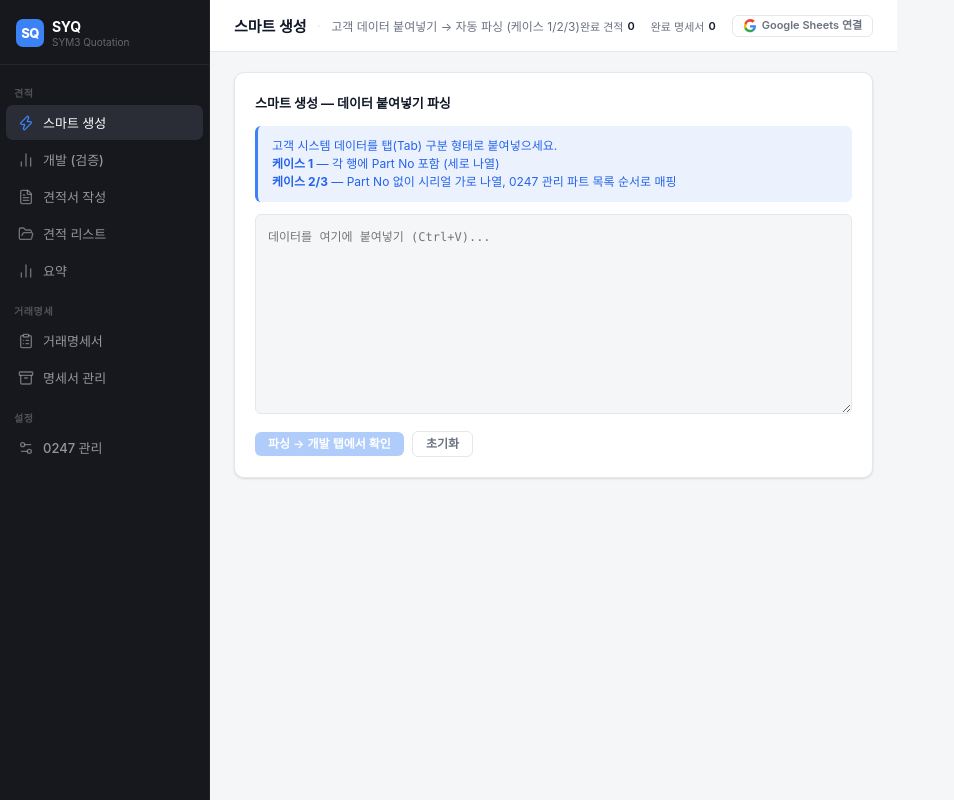
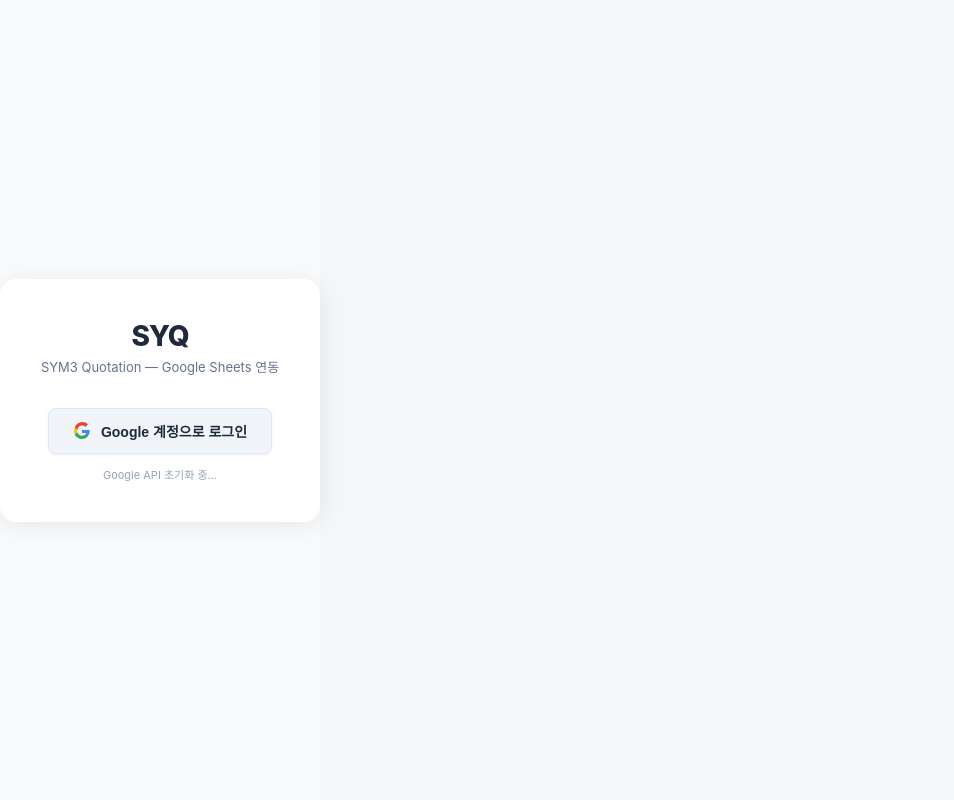
Before and after one commit to hgpark27-alt/SYQ, a React (Vite) app in the folder front/: page / in a window 1280 px wide. Shown: the whole page, without its empty margins (0-954 px from the left). Built offline with nearby package versions, Linux system fonts and the light colour scheme; a web font is replaced by a local one.

Commit message:
fix: localStorage 완전 제거 — Google Sheets가 유일한 저장소로 변경

```diff
--- a/front/src/App.jsx
+++ b/front/src/App.jsx
@@ -4,14 +4,13 @@
   ClipboardList, Archive, Settings2
 } from "lucide-react";
 import {
-  bootstrapData,
-  getKits, setKits as storeSetKits,
-  getQuotes, setQuotes as storeSetQuotes,
-  getTradeDocs, setTradeDocs as storeSetTradeDocs,
-  getSettings,
+  setKits as storeSetKits,
+  setQuotes as storeSetQuotes,
+  setTradeDocs as storeSetTradeDocs,
+  setQuoteSeqMap, getQuoteSeqMap,
   pullFromSheets
 } from "./utils/storage";
-import { initGapi, initGsi, signIn, signOut, isSignedIn } from "./utils/gsheets";
+import { initGapi, initGsi, signIn, signOut } from "./utils/gsheets";
 import {
   calculateItem, calculateQuote,
   formatUSD,
@@ -1224,38 +1223,47 @@
   const [tradeDocs, setTradeDocs] = useState([]);
   const [activeQuoteId, setActiveQuoteId] = useState(null);
   const [parsedData, setParsedData]       = useState(null);
-  const [gUser, setGUser]   = useState(null);   // 로그인된 Google 계정 이메일
-  const [gSyncing, setGSyncing] = useState(false);
+  const [gReady, setGReady]     = useState(false);   // gapi+gsi 초기화 완료
+  const [gUser, setGUser]       = useState(null);
+  const [gLoading, setGLoading] = useState(false);   // 로그인 or 데이터 로딩 중
 
   const persistKits      = useCallback((v) => { setKits(v);      storeSetKits(v);      }, []);
   const persistQuotes    = useCallback((v) => { setQuotes(v);    storeSetQuotes(v);    }, []);
   const persistTradeDocs = useCallback((v) => { setTradeDocs(v); storeSetTradeDocs(v); }, []);
 
   useEffect(() => {
-    bootstrapData();
-    setKits(getKits());
-    setQuotes(getQuotes());
-    setTradeDocs(getTradeDocs());
-    Promise.all([initGapi(), initGsi()]).catch(console.warn);
+    Promise.all([initGapi(), initGsi()])
+      .then(() => setGReady(true))
+      .catch(console.warn);
   }, []);
 
+  const loadFromSheets = async () => {
+    setGLoading(true);
+    try {
+      const { kits: k, quotes: q, tradeDocs: t, quoteSeqMap } = await pullFromSheets();
+      setKits(k); setQuotes(q); setTradeDocs(t);
+      if (quoteSeqMap) window.__syqSeqMap = quoteSeqMap;
+    } finally {
+      setGLoading(false);
+    }
+  };
+
   const handleSignIn = async () => {
+    setGLoading(true);
     try {
       await signIn();
-      setGSyncing(true);
-      const { kits: k, quotes: q, tradeDocs: t } = await pullFromSheets();
-      setKits(k); setQuotes(q); setTradeDocs(t);
       setGUser("연결됨");
+      await loadFromSheets();
     } catch (e) {
       alert("Google 로그인 실패: " + e.message);
-    } finally {
-      setGSyncing(false);
+      setGLoading(false);
     }
   };
 
   const handleSignOut = () => {
     signOut();
     setGUser(null);
+    setKits([]); setQuotes([]); setTradeDocs([]);
   };
 
   const goToQuote = (id) => {
@@ -1352,6 +1360,31 @@
     }
   };
 
+  // ── 로그인 전 화면 ──────────────────────────────────────────────
+  if (!gUser) {
+    return (
+      <div style={{minHeight:"100vh",display:"flex",alignItems:"center",justifyContent:"center",background:"#f8fafc"}}>
+        <div style={{textAlign:"center",padding:40,background:"#fff",borderRadius:16,boxShadow:"0 4px 24px rgba(0,0,0,0.08)",minWidth:320}}>
+          <div style={{fontSize:28,fontWeight:800,color:"#1e293b",letterSpacing:-1,marginBottom:4}}>SYQ</div>
+          <div style={{fontSize:13,color:"#64748b",marginBottom:32}}>SYM3 Quotation — Google Sheets 연동</div>
+          <button
+            onClick={handleSignIn}
+            disabled={!gReady || gLoading}
+            style={{display:"flex",alignItems:"center",gap:10,margin:"0 auto",padding:"12px 24px",fontSize:14,fontWeight:600,background:gReady&&!gLoading?"#fff":"#f1f5f9",color:"#1e293b",border:"1.5px solid #e2e8f0",borderRadius:8,cursor:gReady&&!gLoading?"pointer":"default",boxShadow:"0 1px 4px rgba(0,0,0,0.06)"}}>
+            {gLoading
+              ? <span style={{color:"#94a3b8"}}>연결 중…</span>
+              : <>
+                  <svg width="18" height="18" viewBox="0 0 18 18"><path fill="#4285F4" d="M16.51 8H8.98v3h4.3c-.18 1-.74 1.48-1.6 2.04v2.01h2.6a7.8 7.8 0 0 0 2.38-5.88c0-.57-.05-.66-.15-1.18z"/><path fill="#34A853" d="M8.98 17c2.16 0 3.97-.72 5.3-1.94l-2.6-2.04a4.8 4.8 0 0 1-7.18-2.54H1.83v2.07A8 8 0 0 0 8.98 17z"/><path fill="#FBBC05" d="M4.5 10.48A4.8 4.8 0 0 1 4.5 7.52V5.45H1.83a8 8 0 0 0 0 7.1l2.67-2.07z"/><path fill="#EA4335" d="M8.98 3.58c1.32 0 2.5.45 3.44 1.35l2.58-2.59A8 8 0 0 0 1.83 5.45L4.5 7.52a4.77 4.77 0 0 1 4.48-3.94z"/></svg>
+                  Google 계정으로 로그인
+                </>
+            }
+          </button>
+          {!gReady && <div style={{marginTop:12,fontSize:11,color:"#94a3b8"}}>Google API 초기화 중…</div>}
+        </div>
+      </div>
+    );
+  }
+
   return (
     <div id="root">
       <div className="sidebar">
@@ -1396,19 +1429,14 @@
             <div className="topbar-stat">
               완료 명세서 <strong>{tradeDocs.filter(d => d.status === "COMPLETED").length}</strong>
             </div>
-            {gUser
-              ? <div style={{display:"flex",alignItems:"center",gap:6}}>
-                  <span style={{fontSize:11,color:"#22c55e",fontWeight:600}}>● Sheets 연결</span>
-                  {gSyncing && <span style={{fontSize:10,color:"#94a3b8"}}>동기화중…</span>}
-                  <button className="btn btn-ghost" style={{padding:"3px 8px",fontSize:11}}
-                    onClick={handleSignOut}>로그아웃</button>
-                </div>
-              : <button className="btn btn-ghost" style={{padding:"3px 10px",fontSize:11,display:"flex",alignItems:"center",gap:5}}
-                  onClick={handleSignIn} disabled={gSyncing}>
-                  <svg width="14" height="14" viewBox="0 0 18 18"><path fill="#4285F4" d="M16.51 8H8.98v3h4.3c-.18 1-.74 1.48-1.6 2.04v2.01h2.6a7.8 7.8 0 0 0 2.38-5.88c0-.57-.05-.66-.15-1.18z"/><path fill="#34A853" d="M8.98 17c2.16 0 3.97-.72 5.3-1.94l-2.6-2.04a4.8 4.8 0 0 1-7.18-2.54H1.83v2.07A8 8 0 0 0 8.98 17z"/><path fill="#FBBC05" d="M4.5 10.48A4.8 4.8 0 0 1 4.5 7.52V5.45H1.83a8 8 0 0 0 0 7.1l2.67-2.07z"/><path fill="#EA4335" d="M8.98 3.58c1.32 0 2.5.45 3.44 1.35l2.58-2.59A8 8 0 0 0 1.83 5.45L4.5 7.52a4.77 4.77 0 0 1 4.48-3.94z"/></svg>
-                  {gSyncing ? "연결 중…" : "Google Sheets 연결"}
-                </button>
-            }
+            <div style={{display:"flex",alignItems:"center",gap:6}}>
+              <span style={{fontSize:11,color:"#22c55e",fontWeight:600}}>● Sheets 연결</span>
+              {gLoading && <span style={{fontSize:10,color:"#94a3b8"}}>동기화 중…</span>}
+              <button className="btn btn-ghost" style={{padding:"3px 8px",fontSize:11}}
+                onClick={loadFromSheets} disabled={gLoading}>새로고침</button>
+              <button className="btn btn-ghost" style={{padding:"3px 8px",fontSize:11}}
+                onClick={handleSignOut}>로그아웃</button>
+            </div>
           </div>
         </div>
         <div className="content">
--- a/front/src/utils/storage.js
+++ b/front/src/utils/storage.js
@@ -1,84 +1,43 @@
 import * as gs from "./gsheets.js";
 
-const KEYS = {
-  kits:      "syq-kits",
-  quotes:    "syq-quotes",
-  tradedocs: "syq-tradedocs",
-  settings:  "syq-settings",
-  quoteSeq:  "syq-quote-seq"
-};
+// localStorage 없음 — Google Sheets가 유일한 저장소
 
-// ── 로컬 캐시 헬퍼 ───────────────────────────────────────────────
+export function bootstrapData() {}  // 구 로컬 서버 방식 호환용 (no-op)
 
-const readLocal = (key, fallback) => {
-  try { return JSON.parse(localStorage.getItem(key) ?? "null") ?? fallback; }
-  catch { return fallback; }
-};
-const writeLocal = (key, value) => localStorage.setItem(key, JSON.stringify(value));
-
-// ── 초기 부트스트랩 (구 로컬 서버 방식 — 호환 유지) ───────────────
-
-export function bootstrapData() {
-  const raw = window.__SYQ_STORAGE__;
-  if (!raw || typeof raw !== "object") return;
-  Object.entries(raw).forEach(([k, v]) => {
-    try { localStorage.setItem(k, JSON.stringify(v)); } catch {}
-  });
-  try { delete window.__SYQ_STORAGE__; } catch {}
-}
-
-// ── Sheets → localStorage 전체 동기화 ───────────────────────────
+// ── 전체 pull (앱 로드 시) ────────────────────────────────────────
 
 export const pullFromSheets = async () => {
   const { kits, quotes, tradeDocs, config } = await gs.pullAll();
-  writeLocal(KEYS.kits,      kits);
-  writeLocal(KEYS.quotes,    quotes);
-  writeLocal(KEYS.tradedocs, tradeDocs);
-  if (config.settings)     writeLocal(KEYS.settings, config.settings);
-  if (config.quoteSeqMap)  writeLocal(KEYS.quoteSeq, config.quoteSeqMap);
-  return { kits, quotes, tradeDocs };
+  return {
+    kits,
+    quotes,
+    tradeDocs,
+    settings: config.settings  ?? { defaultExchangeRate: 1400, quoteAuthor: "SY Kim" },
+    quoteSeqMap: config.quoteSeqMap ?? {}
+  };
 };
-
-// ── sync 헬퍼 (fire-and-forget) ───────────────────────────────────
-
-const sync = (fn) => { if (gs.isSignedIn()) fn().catch(console.warn); };
 
 // ── KITS ─────────────────────────────────────────────────────────
 
-export const getKits      = ()  => readLocal(KEYS.kits, []);
-export const setKits      = (v) => {
-  writeLocal(KEYS.kits, v);
-  sync(() => gs.saveKitsToSheet(v));
-};
+export const setKits = (v) => gs.saveKitsToSheet(v).catch(console.error);
 
 // ── QUOTES ───────────────────────────────────────────────────────
 
-export const getQuotes    = ()  => readLocal(KEYS.quotes, []);
-export const setQuotes    = (v) => {
-  writeLocal(KEYS.quotes, v);
-  sync(() => gs.saveQuotesToSheet(v));
-};
+export const setQuotes = (v) => gs.saveQuotesToSheet(v).catch(console.error);
 
 // ── TRADE DOCS ───────────────────────────────────────────────────
 
-export const getTradeDocs = ()  => readLocal(KEYS.tradedocs, []);
-export const setTradeDocs = (v) => {
-  writeLocal(KEYS.tradedocs, v);
-  sync(() => gs.saveTradeDocsToSheet(v));
-};
+export const setTradeDocs = (v) => gs.saveTradeDocsToSheet(v).catch(console.error);
 
 // ── SETTINGS ─────────────────────────────────────────────────────
 
-export const getSettings  = ()  => readLocal(KEYS.settings, { defaultExchangeRate: 1400, quoteAuthor: "SY Kim" });
-export const setSettings  = (v) => {
-  writeLocal(KEYS.settings, v);
-  sync(() => gs.saveConfigKey("settings", v));
-};
+export const setSettings = (v) => gs.saveConfigKey("settings", v).catch(console.error);
 
 // ── QUOTE SEQ MAP ────────────────────────────────────────────────
 
-export const getQuoteSeqMap = ()  => readLocal(KEYS.quoteSeq, {});
+export const getQuoteSeqMap = () => window.__syqSeqMap ?? {};
+
 export const setQuoteSeqMap = (v) => {
-  writeLocal(KEYS.quoteSeq, v);
-  sync(() => gs.saveConfigKey("quoteSeqMap", v));
+  window.__syqSeqMap = v;  // 메모리에 유지 (세션 내 시퀀스 충돌 방지)
+  gs.saveConfigKey("quoteSeqMap", v).catch(console.error);
 };
```
